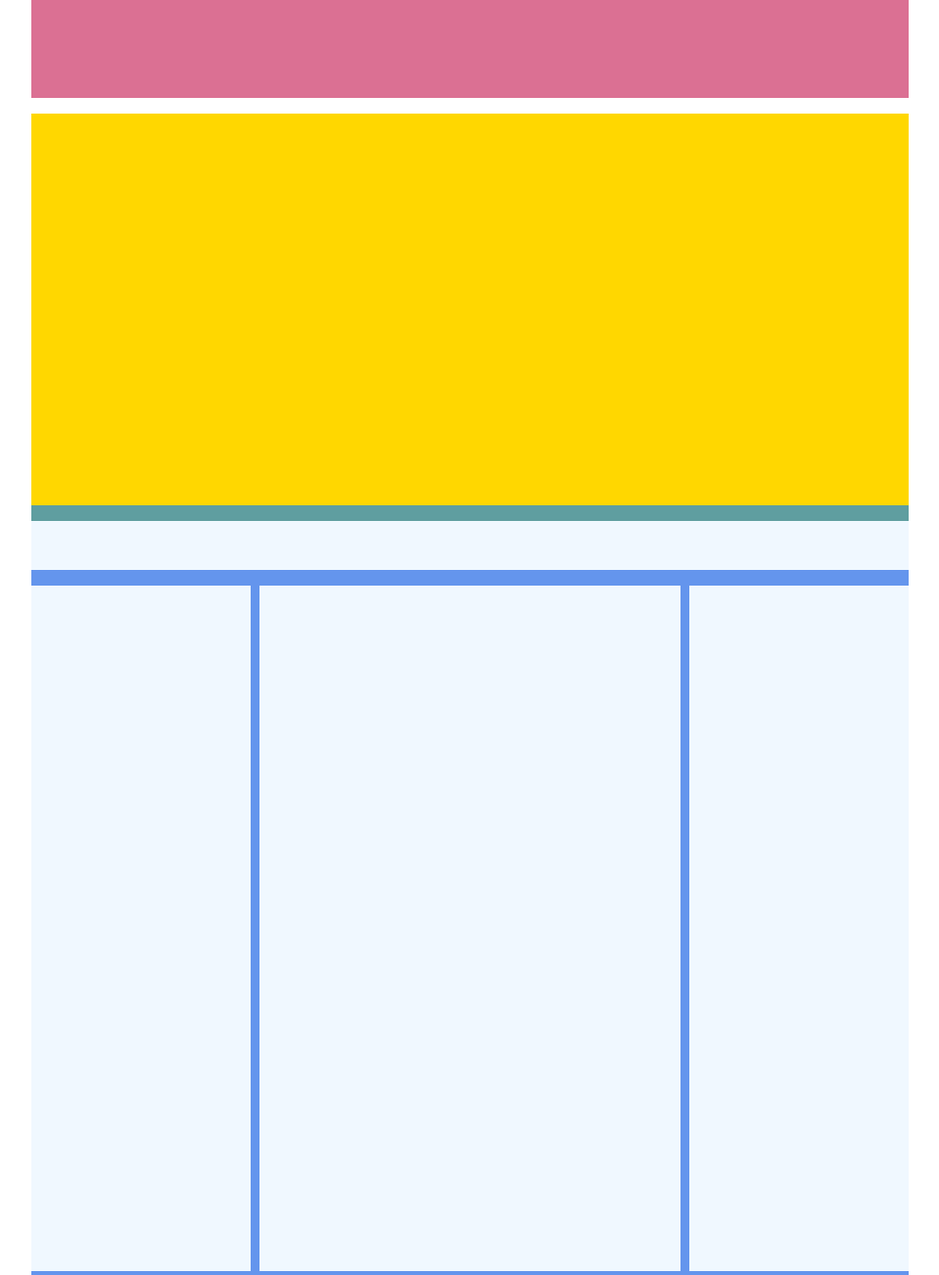
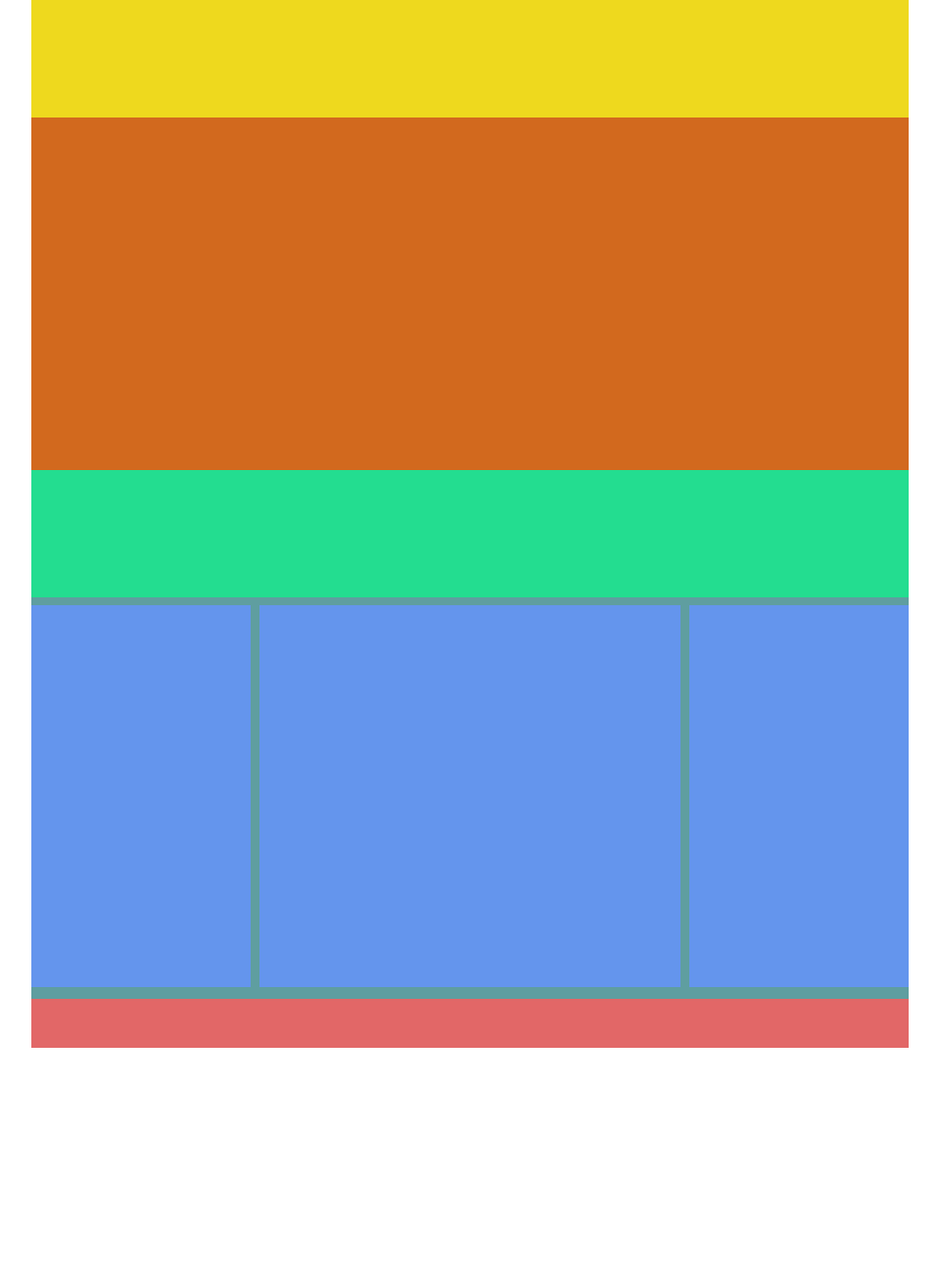
Before and after one commit to VALDEV05/htmlcss-struttura-wp, a plain HTML site: page index.html in a window 1280 px wide. Shown: the top 1302 px of the page at 98% size, without its empty margins (160-1119 px from the left). After the commit the page ends 1070 px from the top, so only its background shows below. Drawn offline with Linux system fonts and the light colour scheme.

Commit message:
Complete structure official

```diff
--- /dev/null
+++ b/css/style.css
@@ -0,0 +1,69 @@
+/* common rules */*{
+  box-sizing: border-box;
+  margin: 0;
+  padding: 0;
+}
+
+.clearfix ::after{
+  content: "";
+  display: table;
+  clear: both;
+}
+body{
+  width: 70%;
+  margin: auto;
+}
+.debug > .site-header{
+  height: 120px;
+  background-color: rgb(238, 217, 30);
+}
+.debug > .site-main{
+  height: 900px;
+  background-color: cadetblue;
+}
+.debug > .site-footer{
+  height: 50px;
+  background-color: rgb(226, 103, 103);
+}
+.debug .hero-image{
+  height: 360px;
+  background-color: chocolate;
+}
+.debug .hero-image{
+  height: 360px;
+  background-color: chocolate;
+}
+.debug .main-header{
+  height: 130px;
+  background-color: rgb(35, 221, 144);
+}
+.section{
+  padding-bottom: 1rem;
+}
+
+.debug aside,
+.debug .central-bar{
+  height: 390px;
+  background-color: cornflowerblue;
+}
+.left-bar,
+.right-bar{
+  width: 25%;
+}
+.central-bar{
+  width: 48%;
+  margin: 0 1%;
+}
+.main-header{
+  width: 100%;
+  margin-bottom: .5rem;
+}
+
+.main-header,
+.left-bar,
+.central-bar,
+.right-bar{
+  float: left;
+  background-color: cornflowerblue;
+
+}
--- a/index.html
+++ b/index.html
@@ -1,45 +1,50 @@
 <!DOCTYPE html>
 <html lang="en">
-
 <head>
     <meta charset="UTF-8">
     <meta http-equiv="X-UA-Compatible" content="IE=edge">
     <meta name="viewport" content="width=device-width, initial-scale=1.0">
-    <title>WP Reboot structure</title>
-    <link rel="stylesheet" href="style.css">
+    <title>Structure WP</title>
+    <link rel="stylesheet" href="./css/style.css">
 </head>
-
 <body class="debug">
-
-    <header id="site_header">
+    <header class="site-header">
 
     </header>
-    <!-- /#site_header -->
-    <main id="site_main">
-        <div class="hero_image">
+    <!-- /.site-header -->
+    <main class="site-main">
+        <div class="hero-image">
 
         </div>
+        <!-- /.hero-image -->
         <div class="content clearfix">
-            <div class="top">
+
+            <div class="main-content">
+                <div class="main-header">
 
                 </div>
-            <aside class="left">
+                <!-- /.main-header -->
+
+                <aside class="left-bar">
 
                 </aside>
-            <div class="center">
+                <!-- /.left-bar -->
+                <div class="central-bar">
 
                 </div>
-            <aside class="right">
+                <!-- /.central-bar -->
+                <aside class="right-bar">
 
                 </aside>
+                <!-- /.right-bar -->
+            </div>
+            <!-- /.main-content -->
         </div>
     </main>
-    <!-- /#site_main -->
-    <footer id="site_footer">
+    <!-- /.site-main -->
+    <footer class="site-footer">
 
     </footer>
-    <!-- /#site_footer -->
-
+    <!-- /.site-footer -->
 </body>
-
 </html>
```
Lines whose indentation alone changed are shown as unchanged.
